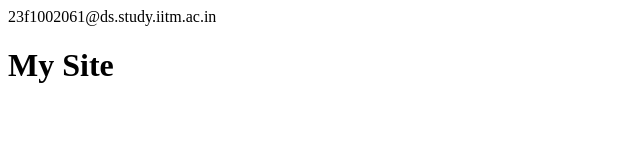
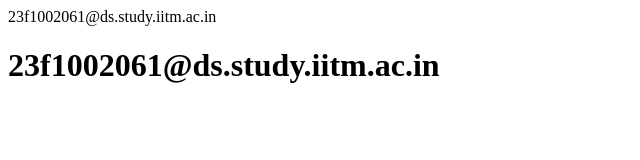
Before and after one commit to narasimha-op009/iitm, a plain HTML site: page index.html in a window 1280 px wide. Shown: the whole page, without its empty margins (0-640 px from the left). Drawn offline with Linux system fonts and the light colour scheme.

Commit message:
Update index.html

```diff
--- a/index.html
+++ b/index.html
@@ -1,2 +1,2 @@
 <a>23f1002061@ds.study.iitm.ac.in</a>
-<h1>My Site</h1>
+<h1>23f1002061@ds.study.iitm.ac.in</h1>
```
